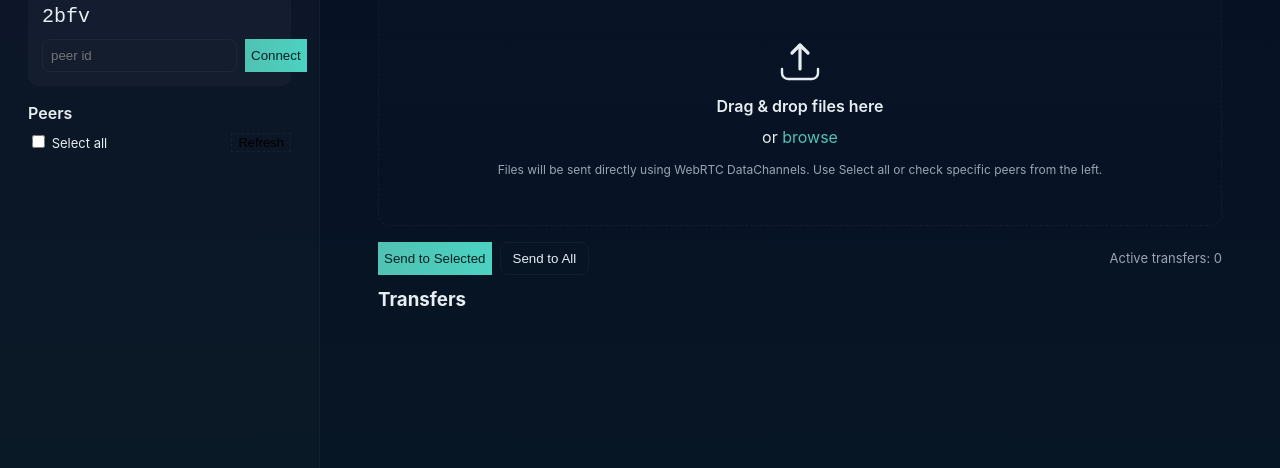
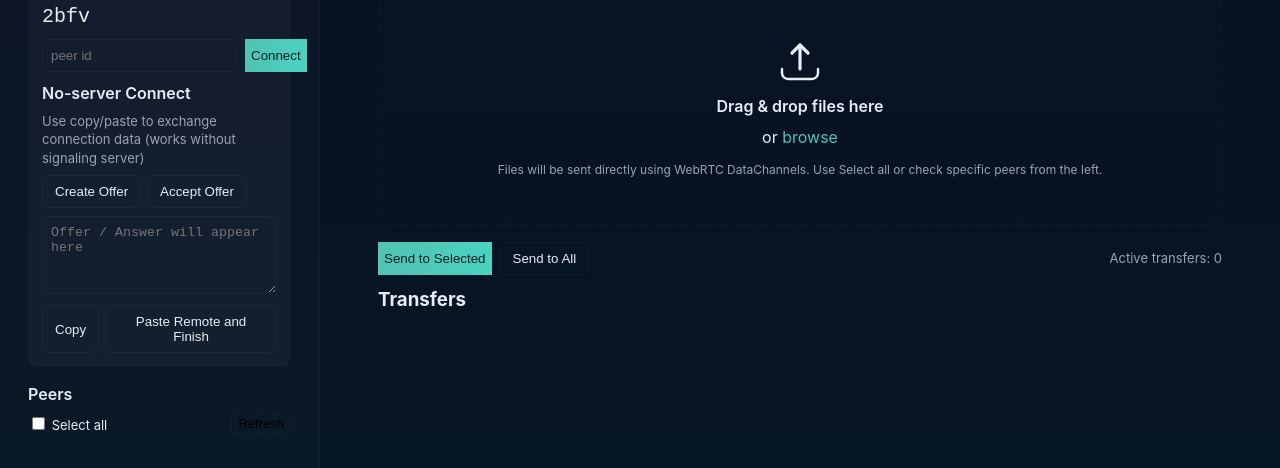
Before and after one commit to Jagjeetsingh-uel/FileSharing, a website: page public/index.html in a window 1280 px wide. Shown: the part 108-576 px from the top of the page. Drawn offline with Linux system fonts and the light colour scheme.

Commit message:
Add manual connection panel for no-server file sharing

```diff
--- a/public/index.html
+++ b/public/index.html
@@ -20,6 +20,19 @@
           <div class="profile-actions">
             <input id="remoteIdInput" maxlength="4" placeholder="peer id" />
             <button id="connectBtn" class="btn-primary">Connect</button>
+          </div>
+          <div class="manual-panel">
+            <div class="panel-header" style="margin-top:10px">No-server Connect</div>
+            <div class="muted small">Use copy/paste to exchange connection data (works without signaling server)</div>
+            <div style="display:flex;gap:6px;margin-top:8px">
+              <button id="createOfferBtn" class="btn">Create Offer</button>
+              <button id="acceptOfferBtn" class="btn">Accept Offer</button>
+            </div>
+            <textarea id="manualOut" placeholder="Offer / Answer will appear here" rows="4" style="width:100%;margin-top:8px;padding:8px;border-radius:6px;background:transparent;border:1px solid rgba(255,255,255,0.03);color:inherit"></textarea>
+            <div style="display:flex;gap:6px;margin-top:6px">
+              <button id="copyOut" class="btn">Copy</button>
+              <button id="pasteRemote" class="btn">Paste Remote and Finish</button>
+            </div>
           </div>
         </div>
 
```
